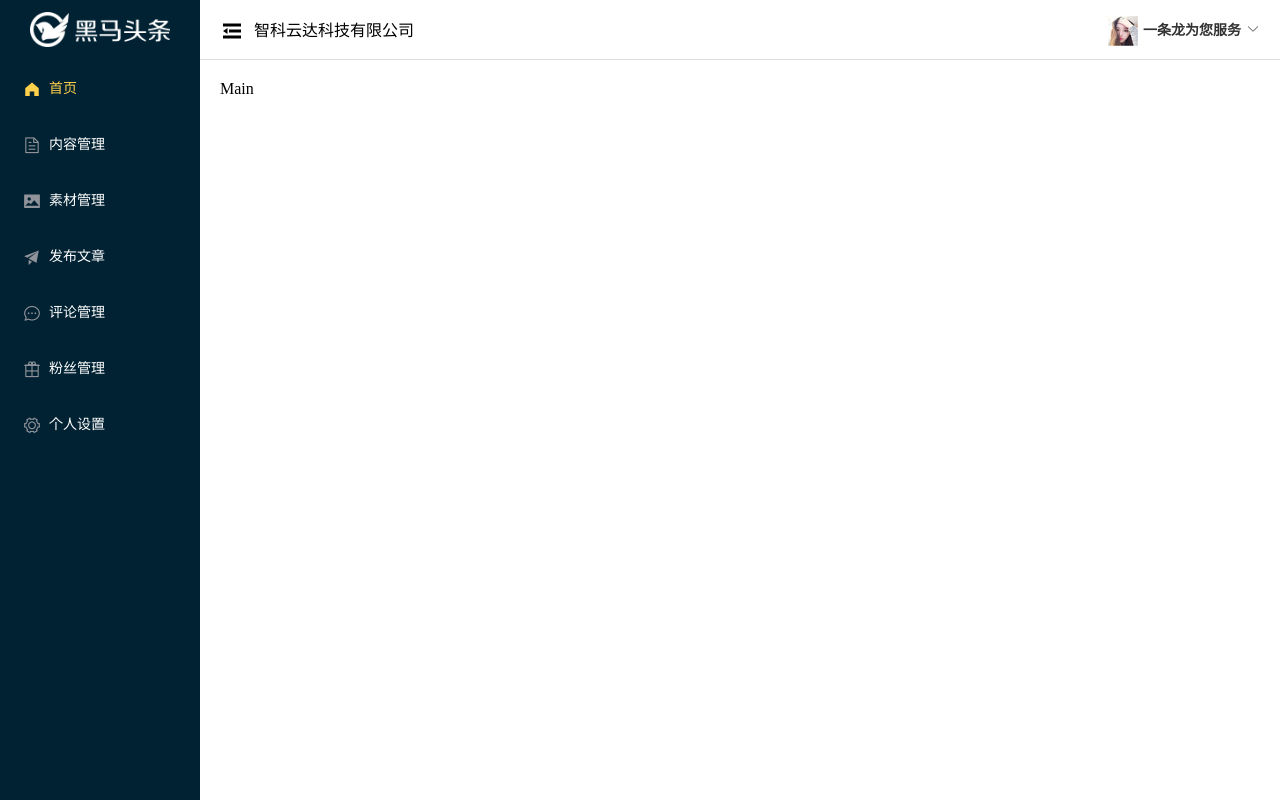
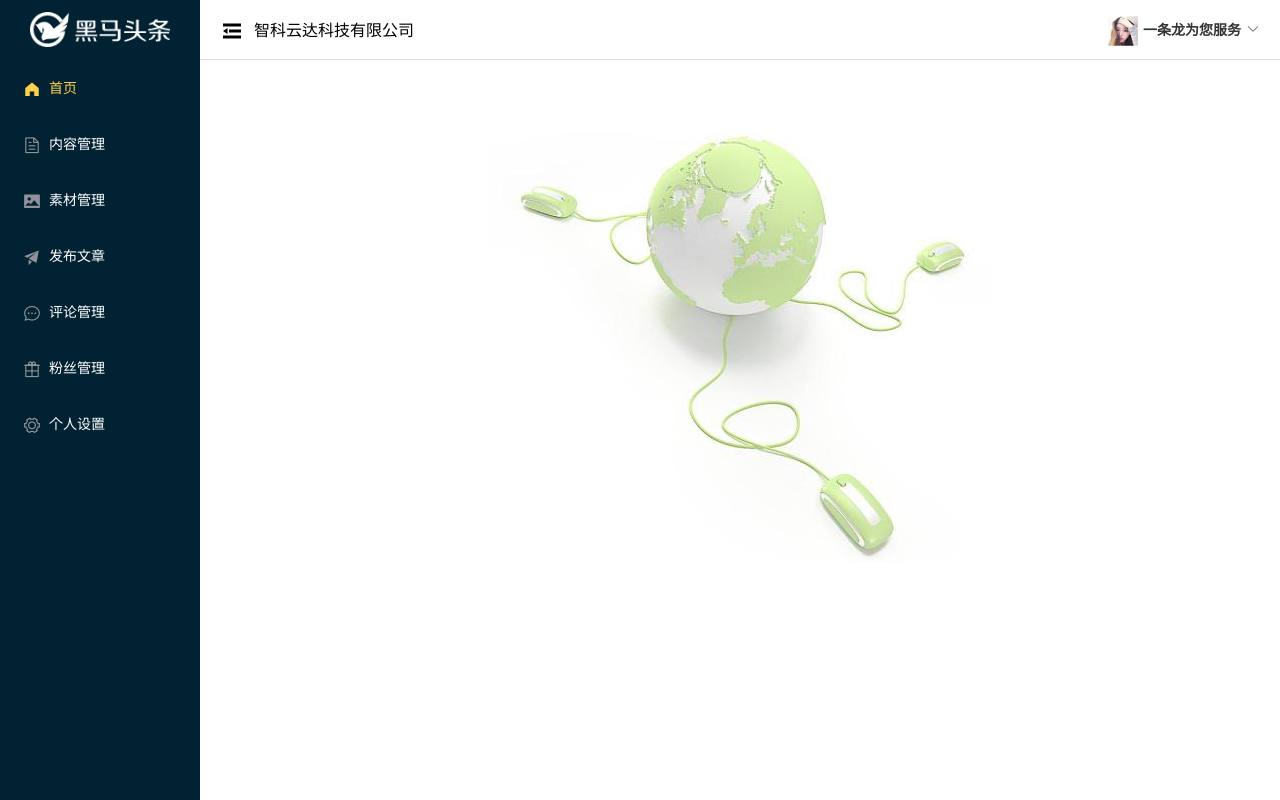
Before and after one commit to LuoHuaYuShui/Headlines-pc-104, a Vue app: page /#/ in a window 1280 px wide. Built offline with nearby package versions, Linux system fonts and the light colour scheme.

Commit message:
欢迎组件模块已完成

```diff
--- a/src/views/Layout.vue
+++ b/src/views/Layout.vue
@@ -74,7 +74,10 @@
           </el-dropdown-menu>
         </el-dropdown>
       </el-header>
-      <el-main>Main</el-main>
+      <el-main>
+        <!-- 二级路由对应的组件渲染位置 -->
+        <router-view></router-view>
+      </el-main>
     </el-container>
   </el-container>
 </template>
--- /dev/null
+++ b/src/views/welcome/index.vue
@@ -0,0 +1,20 @@
+<template>
+  <div class="container-welcome">
+    <img src="../../assets/welcome.jpg" alt />
+  </div>
+</template>
+
+<script>
+export default {
+  name: "page-welcome"
+};
+</script>
+
+<style scoped lang="less">
+.container-welcome {
+  img {
+    display: block;
+    margin: 10px auto 0;
+  }
+}
+</style>
```
Also changed, not shown: src/router/index.js (+11 -1 lines).
